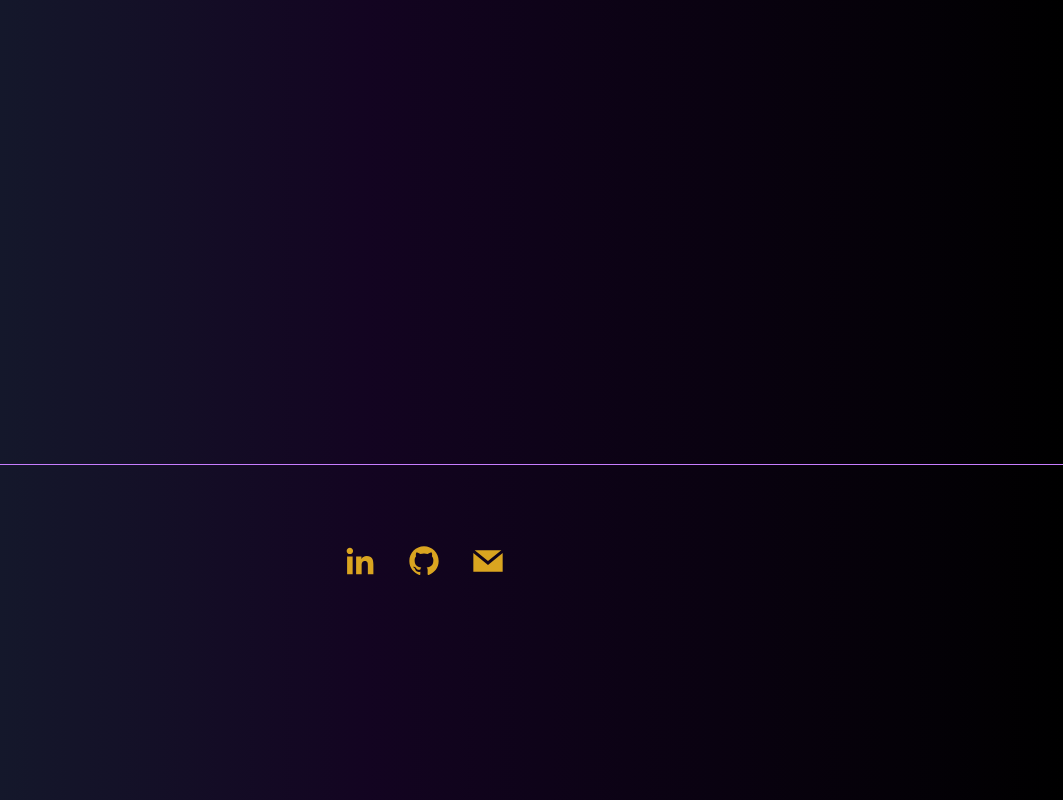
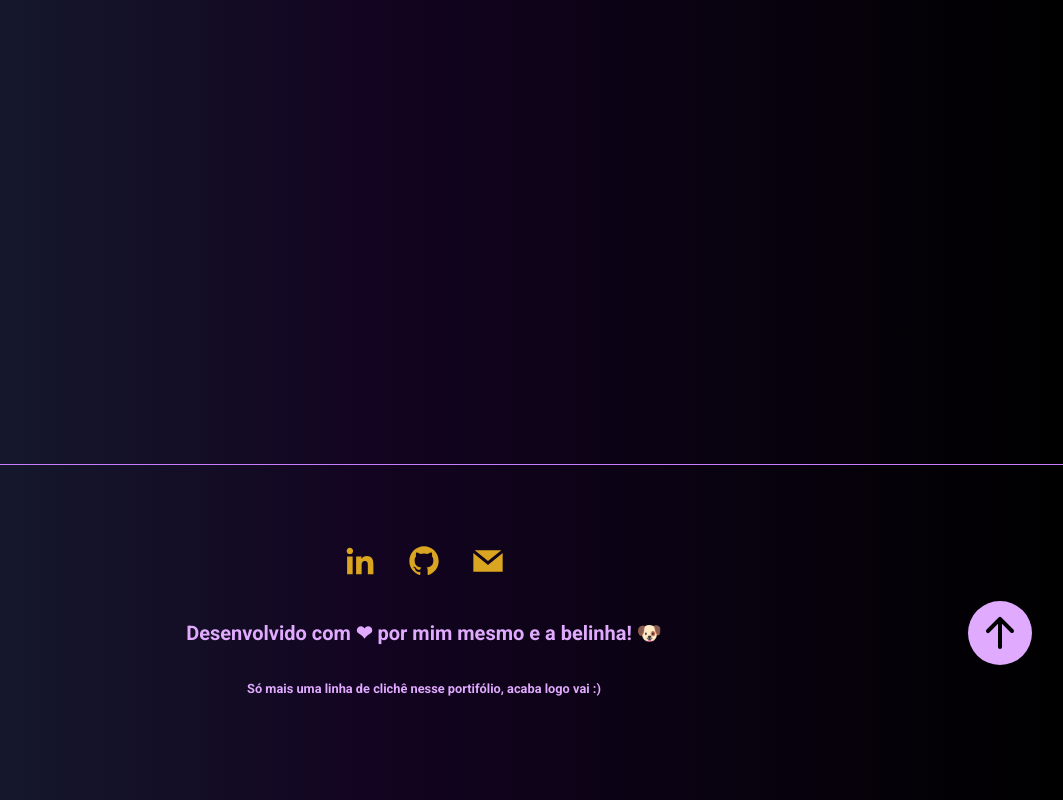
Before and after one commit to brunoCards/myportfolio, a React (Vite) app: page / in a window 1280 px wide. Shown: the part 5259-6059 px from the top of the page, without its empty margins (216-1279 px from the left). Built offline with nearby package versions, Linux system fonts and the light colour scheme.

Commit message:
UI concluída

```diff
--- a/src/App.tsx
+++ b/src/App.tsx
@@ -15,7 +15,10 @@ function App() {
         <About />
         <Projects />
         <Contact />
-        <MainFooter />
+        <MainFooter
+          subtitle="Desenvolvido com ❤ por mim mesmo e a belinha! 🐶"
+          funnyText="Só mais uma linha de clichê nesse portifólio, acaba logo vai :)"
+        />
       </div>
     </React.Fragment>
   );
--- a/src/ui/components/Box/styles.ts
+++ b/src/ui/components/Box/styles.ts
@@ -51,6 +51,7 @@ export const CustomBox = styled.div`
   &.icons__box__center {
     width: 100%;
     height: 7rem;
+    padding-left: 8rem;
 
     display: flex;
     flex-direction: row;
@@ -106,4 +107,24 @@ export const CustomBox = styled.div`
     align-items: center;
     gap: 0.5rem;
   }
+
+  &.footer__text__box {
+    width: 85%;
+    height: 50%;
+
+    display: flex;
+    flex-direction: column;
+    justify-content: center;
+    align-items: center;
+    gap: 1.5rem;
+  }
+
+  &.upnow__button__box {
+    width: 10%;
+    height: 50%;
+
+    display: flex;
+    justify-content: center;
+    align-items: center;
+  }
 `;
--- a/src/ui/components/Footer/index.tsx
+++ b/src/ui/components/Footer/index.tsx
@@ -8,7 +8,12 @@ import {
   CustomFooterFunnyText,
 } from "./styles";
 
-import { LinkedInIcon, GithubIcon, MailIcon } from "../Icons/styles";
+import {
+  LinkedInIcon,
+  GithubIcon,
+  MailIcon,
+  ArrowUpNowIcon,
+} from "../Icons/styles";
 
 interface MainFooterProps {
   subtitle?: string;
@@ -30,11 +35,14 @@ export default function MainFooter({
             <GithubIcon />
             <MailIcon />
           </Box>
-          <Box>
+          <Box className="footer__text__box">
             <CustomFooterSubTitle>{subtitle}</CustomFooterSubTitle>
             <CustomFooterFunnyText>{funnyText}</CustomFooterFunnyText>
           </Box>
         </CustomFooterContainer>
+        <Box className="upnow__button__box">
+          <ArrowUpNowIcon />
+        </Box>
       </CustomFooter>
     </React.Fragment>
   );
--- a/src/ui/components/Footer/styles.ts
+++ b/src/ui/components/Footer/styles.ts
@@ -24,11 +24,12 @@ export const CustomContainerBox = styled(CustomFooterContainer)`
 `;
 
 export const CustomFooterSubTitle = styled.h3`
-  width: 100%;
+  width: 80%;
   height: 2rem;
+  padding-left: 8rem;
   line-height: 2rem;
 
-  font-size: 1.5625rem;
+  font-size: 1.25rem;
   font-weight: bold;
   color: var(--primary__purple);
   text-align: center;
@@ -37,9 +38,10 @@ export const CustomFooterSubTitle = styled.h3`
 export const CustomFooterFunnyText = styled.h4`
   width: 100%;
   height: 2rem;
+  padding-left: 8rem;
   line-height: 2rem;
 
-  font-size: 1rem;
+  font-size: 0.8rem;
   font-weight: bold;
   color: var(--primary__purple);
   text-align: center;
--- a/src/ui/components/Icons/styles.ts
+++ b/src/ui/components/Icons/styles.ts
@@ -1,5 +1,5 @@
 import { GrGithub, GrLinkedinOption, GrMail } from "react-icons/gr";
-
+import { BsFillArrowUpCircleFill } from "react-icons/bs";
 import styled from "styled-components";
 
 export const LinkedInIcon = styled(GrLinkedinOption)`
@@ -43,3 +43,17 @@ export const MailIcon = styled(GrMail)`
     transform: scale(0.7);
   }
 `;
+
+export const ArrowUpNowIcon = styled(BsFillArrowUpCircleFill)`
+  width: 4rem;
+  height: 4rem;
+
+  color: var(--primary__purple);
+  cursor: pointer;
+
+  &:hover {
+    opacity: 0.5;
+    transition: all 0.5s ease-in-out;
+    transform: scale(0.7);
+  }
+`;
```
